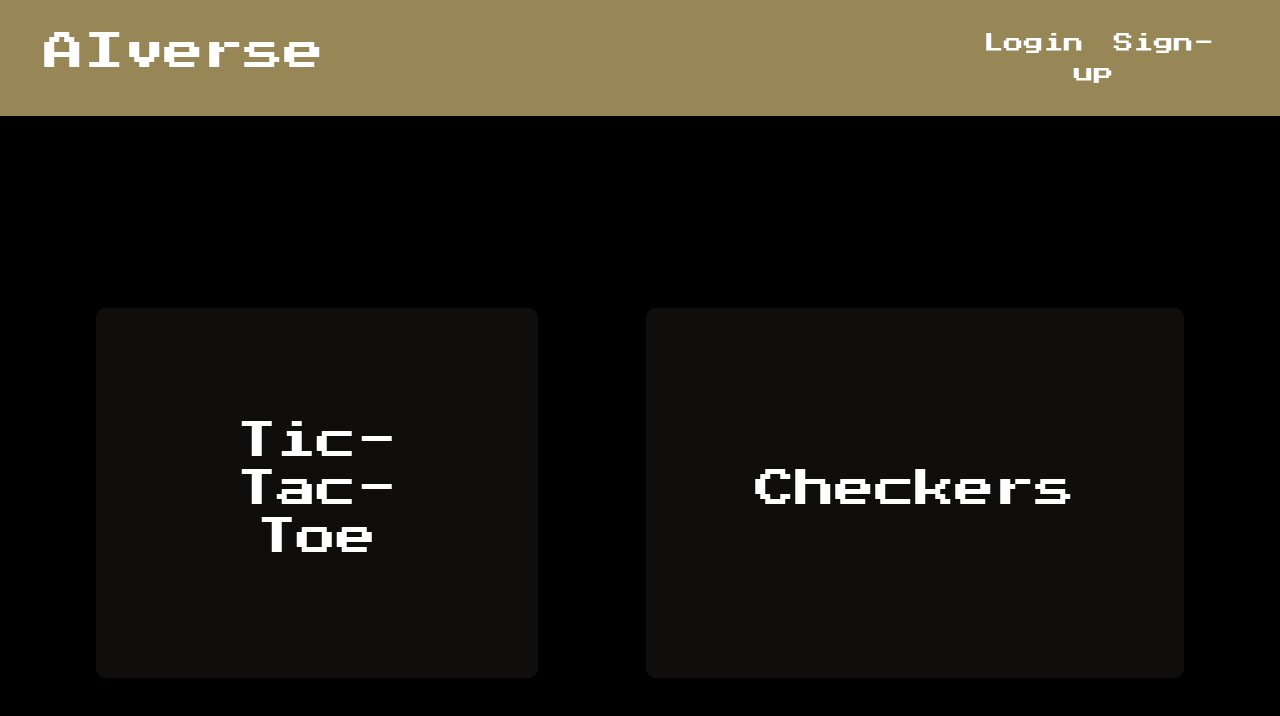
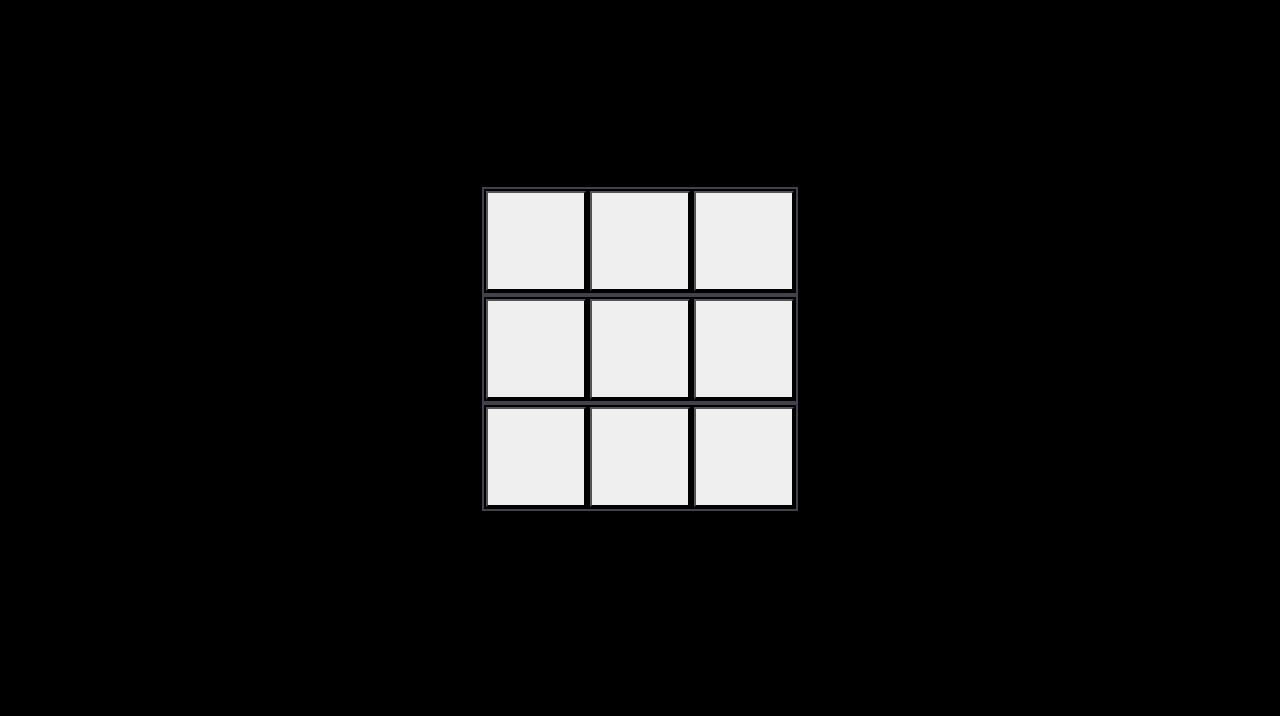
Before and after one commit to sriramrknp/hcl-internship, a React (Create React App) app: page / in a window 1280 px wide. Shown: the top 716 px of the page. Built offline with nearby package versions, Linux system fonts and the light colour scheme.

Commit message:
added-comments-tic_tac_toe

```diff
--- a/src/App.js
+++ b/src/App.js
@@ -1,3 +1,6 @@
+// App component, maintains routes and renders
+//  the needed components.
+
 import React from "react";
 import Header from "./Header";
 import Content from "./Content";
@@ -5,17 +8,22 @@ import Signup from "./Signup";
 import Login from "./Login";
 import {Routes, Route} from "react-router-dom";
 import Welcome from "./Welcome";
+import Tic_Tac_Toe from "./Tic_game";
 
 
 function App(props) {
+
+    // returns:
+    //  route based components.
 
     return (
         <div>
             <Routes>
                 <Route key={1} path="/" exact element={[
                     <React.Fragment key={1}>
-                        <Header showLogin showSignup />
-                        <Content />
+                        {/* <Header showLogin showSignup />
+                        <Content /> */}
+                        <Tic_Tac_Toe />
                     </React.Fragment>
                     ]}>
                 </Route>
--- a/src/Button.js
+++ b/src/Button.js
@@ -1,3 +1,7 @@
+// Button component
+//  handles the links in header (which are buttons).
+//  AI verse, Login and Signup
+
 import React from "react";
 import { Link } from "react-router-dom";
 
@@ -8,10 +12,12 @@ function Button(props) {
             {props.heading ?
                 <Link
                     to="/" className="header-link">
-                        <h1> AI<span>verse</span> </h1>
+                        <h3> AI<span>verse</span> </h3>
                 </Link>
                 :
-                <Link to={"/" +  props.type  +"-react"} className="log-or-sin-link"> {props.name}</Link>
+                <Link to={"/" + props.type + "-react"} className="log-or-sin-link">
+                    {props.name}
+                </Link>
             }
         </span>
 	);
--- a/src/Tic_game.js
+++ b/src/Tic_game.js
@@ -1,14 +1,77 @@
-import React from "react";
-import Header from "./Header";
+// Tic-Tac-Toe game component
+//  user move and AI move will be displayed to the client side
+
+import React, { useState } from "react";
+import {evaluate, findBestMove} from "./tic_tac_toe";
 
 function Tic_Tac_Toe() {
 
-    return (
-        <>
-            <Header />
+	// gameBoard which is taken as Tic-Tac-Toe board
+	//  gameBoard will be updated on user's move and AI's move.
+	const [gameBoard, setGameBoard] = useState([
+	  [' ', ' ', ' '],
+	  [' ', ' ', ' '],
+	  [' ', ' ', ' ']
+	]);
 
-       </>
-    );
-}
+	function handleIcon(i, j) {
+		// Create a new copy of the game board
+		const updatedGameBoard = [...gameBoard];
+
+		if (updatedGameBoard[i][j] === ' ') {
+			// Update the user's move
+			updatedGameBoard[i][j] = 'O';
+			setGameBoard(updatedGameBoard);
+
+			// Call the AI algorithm to find the best move
+			const bestMove = findBestMove(updatedGameBoard);
+			if (bestMove.first !== -1 && bestMove.second !== -1) {
+				// Update the AI's move
+				updatedGameBoard[bestMove.first][bestMove.second] = 'X';
+			}
+			// Update the gameBoard state with the new game board
+			setGameBoard(updatedGameBoard);
+
+			const score = evaluate(updatedGameBoard);
+			if (score === 10) {
+				setTimeout(() => {
+					alert("AI won the game");
+				}, 0);
+			} else if (score === -10) {
+				setTimeout(() => {
+					alert("You won!🥳");
+				}, 0);
+			}
+
+		}
+	}
+
+	return (
+		<div className="game-parent">
+			{/* // Each time every row of the gameBoard will be will be displayed
+			//	with the three being on one div. */}
+			{gameBoard.map((row, i) => (
+
+				<div key={i} className="game-child">
+					{row.map((box, j) => (
+						<button
+							key={`${i}_${j}`}
+							onClick={() => handleIcon(i, j)}
+							className="game-btn"
+						>
+							{/* // On updating each box in the board
+							// 	will automatically updates in the button
+							//	and updates in the client side. */}
+							{box}
+						</button>
+					))}
+				</div>
+
+			))}
+		</div>
+	);
+  }
+
+
 
 export default Tic_Tac_Toe;
--- a/src/Welcome.js
+++ b/src/Welcome.js
@@ -1,10 +1,12 @@
+// Welcome component renders on successful login
+
 import React from "react";
 import Header from "./Header";
 import Content from "./Content";
 import { useLocation } from "react-router-dom";
 
-
 function Welcome() {
+    // to display the username on the welcome page
     const { state } = useLocation();
 
     return (
@@ -12,7 +14,6 @@ function Welcome() {
             <Header showWelcome userName = {state.userName} />
             <Content onLogin />
         </>
-
     );
 }
 
--- a/src/index.js
+++ b/src/index.js
@@ -1,3 +1,4 @@
+// start of the react app
 
 import React from 'react';
 import ReactDOM from 'react-dom/client';
@@ -5,7 +6,7 @@ import App from './App';
 import './style.css';
 import {BrowserRouter, Routes, Route } from "react-router-dom";
 
-
+// render components to the main HTML file
 const root = ReactDOM.createRoot(document.getElementById('root'));
 
 root.render(
--- a/src/style.css
+++ b/src/style.css
@@ -1,4 +1,4 @@
-@import url('https://fonts.googleapis.com/css2?family=Press+Start+2P:wght@400;700&display=swap');
+@import url('https://fonts.googleapis.com/css2?family=Press+Start+2P:wght@400&display=swap');
 
 * {
     padding: 0;
@@ -29,7 +29,7 @@
     box-shadow: 0 0 10px 0 rgba(0, 0, 0, 0.3);
   }
 
-  header h1 {
+  header h3 {
     color: #fff;
     font-weight:200;
   }
@@ -209,3 +209,27 @@ input {
   input:focus::placeholder {
     color: blue;
   }
+
+
+/* ======== Tic-Tac-Toe ======== */
+
+.game-parent {
+    display: flex;
+    flex-direction: column;
+    align-items: center;
+    margin-top: 15%;
+  }
+
+  .game-child {
+    flex: 1;
+    border: 2px solid rgb(67, 66, 76);
+  }
+
+  button.game-btn {
+    vertical-align: top;
+    padding: 5px 0;
+    margin: 2px 2px;
+    font-size: 30px;
+    width: 100px;
+    height: 100px;
+  }
--- /dev/null
+++ b/src/tic_tac_toe.js
@@ -0,0 +1,193 @@
+// AI algorithm file
+//  exporting the main function findBestMove to the Tic-Tac-Toe component
+
+// to return the best move in the 3*3 board and
+//  and find possible moves in each level of the game tree
+class Pair {
+	constructor(first, second) {
+		this.first = first;
+		this.second = second;
+	}
+}
+
+// in each level availableMoves returns,
+//  the all possible moves
+function availableMoves(temp) {
+	let possibleMoves = [];
+	for (var i = 0; i < 3; i++) {
+		for (var j = 0; j < 3; j++) {
+			if (temp[i][j] === ' ') {
+				const pair = new Pair(i, j);
+				possibleMoves.push(pair);
+			}
+		}
+	}
+	return possibleMoves;
+}
+
+// boxFull returns weather board is full or not.
+function boxFull(board) {
+	for (var i = 0; i < 3; i++) {
+		for (var j = 0; j < 3; j++) {
+			if (board[i][j] === ' ') {
+				return false;
+			}
+		}
+	}
+	return true;
+  }
+
+
+// returns if there is a win in the board, else false.
+function win(board) {
+	// rows and columns
+	for (var i = 0; i < 3; i++) {
+		if ((board[i][0] === board[i][1]) && (board[i][1] === board[i][2]) && (board[i][0] !== ' ')) {
+			return true;
+		}
+		if ((board[0][i] === board[1][i]) && (board[1][i] === board[2][i]) && (board[1][i] !== ' ')) {
+			return true;
+		}
+	}
+	// diagonals
+	if ((board[0][0] === board[1][1]) && (board[1][1] === board[2][2]) && (board[0][0] !== ' ')) {
+		return true;
+	}
+	if ((board[0][2] === board[1][1]) && (board[1][1] === board[2][0]) && (board[1][1] !== ' ')) {
+		return true;
+	}
+
+	return false;
+}
+
+var one = false, two = false;
+
+// if win, it evaluates and returns score based upon player.
+export function evaluate(board) {
+	for (var i = 0; i < 3; i++) {
+		if ((board[i][0] === board[i][1]) && (board[i][1] === board[i][2]) && (board[i][0] !== ' ')) {
+			if (board[i][0] === 'X') { one = true; }
+			if (board[i][0] === 'O') { two = true; }
+		}
+		else if ((board[0][i] === board[1][i]) && (board[1][i] === board[2][i]) && (board[1][i] !== ' ')) {
+			if (board[0][i] === 'X') { one = true; }
+			if (board[0][i] === 'O') { two = true; }
+		}
+	}
+	if ((board[0][0] === board[1][1]) && (board[1][1] === board[2][2]) && (board[0][0] !== ' ')) {
+		if (board[0][0] === 'X') { one = true; }
+			if (board[0][0] === 'O') { two = true; }
+	}
+	if ((board[0][2] === board[1][1]) && (board[1][1] === board[2][0]) && (board[1][1] !== ' ')) {
+		if (board[2][0] === 'X') { one = true; }
+			if (board[2][0] === 'O') { two = true; }
+	}
+
+	// if AI wins return positive.
+	if (one === true && two === false) {
+		return 10;
+	}
+	// if user wins returns negative.
+	if (one === false && two === true) {
+		return -10;
+	}
+
+	// if draw
+	return 0;
+}
+
+// counts depth of win to return the move in less depth
+let depth = 0;
+
+// Minimax algorithm with alpha beta pruning optimization.
+function minimax(board, alpha, beta, maximizingPlayer) {
+
+	// if boxFull or win - evaluate score and return.
+	if (boxFull(board) || win(board)) {
+		var score = evaluate(board);
+		one = false; two = false;
+		return score;
+	}
+
+	depth++;
+
+	// MAX player
+	if (maximizingPlayer) {
+		let maxEval = Number.NEGATIVE_INFINITY;
+		let possibleMoves = availableMoves(board);
+
+		for (var i = 0; i < possibleMoves.length; i++) {
+			let move = possibleMoves[i];
+			board[move.first][move.second] = 'X';
+			let eval_ = minimax(board, alpha, beta, false);
+			board[move.first][move.second] = ' '; // Undo the move
+
+			maxEval = Math.max(maxEval, eval_);
+			alpha = Math.max(alpha, eval_);
+			if (beta <= alpha) {
+				break; // Beta cutoff
+			}
+		}
+
+		return maxEval;
+	} else {
+		// MIN player
+		let minEval = Number.POSITIVE_INFINITY;
+		let possibleMoves = availableMoves(board);
+
+		for (var i = 0; i < possibleMoves.length; i++) {
+			let move = possibleMoves[i];
+			board[move.first][move.second] = 'O';
+			let eval_ = minimax(board, alpha, beta, true);
+			depth--;
+			board[move.first][move.second] = ' '; // Undo the move
+
+			minEval = Math.min(minEval, eval_);
+			beta = Math.min(beta, eval_);
+			if (beta <= alpha) {
+				break; // Alpha cutoff
+			}
+		}
+
+		return minEval;
+	}
+}
+
+// findBestMove returns the best move indices.
+export function findBestMove(board) {
+
+	if (boxFull(board)) {
+		return new Pair(-1, -1);
+	}
+	let bestEval = Number.NEGATIVE_INFINITY;
+	let bestMoveRow, bestMoveCol;
+
+	let possibleMoves = availableMoves(board);
+
+	for (var i = 0; i < possibleMoves.length; i++) {
+		let move = possibleMoves[i];
+		board[move.first][move.second] = 'X';
+		depth = 0;
+		one = false; two = false;
+
+		let eval_ = minimax(board, Number.NEGATIVE_INFINITY, Number.POSITIVE_INFINITY, false);
+
+		// takes move which is in less depth.
+		if (eval_ > 0) {
+			eval_ -= depth;
+		} else {
+			eval_ += depth;
+		}
+		depth = 0;
+		one = false; two = false;
+		board[move.first][move.second] = ' '; // Undo the move
+
+		if (eval_ > bestEval) {
+			bestEval = eval_;
+			bestMoveRow = move.first;
+			bestMoveCol = move.second;
+		}
+	}
+	// returns the bestMove pair.
+	return new Pair(bestMoveRow, bestMoveCol);
+}
```
Also changed, not shown: src/Content.js (+8 -2 lines), src/Header.js (+8 -0 lines), src/Input.js (deleted, +0 -16 lines), src/Login.js (+17 -8 lines), src/Signup.js (+10 -5 lines). Lines whose indentation alone changed are shown as unchanged.
